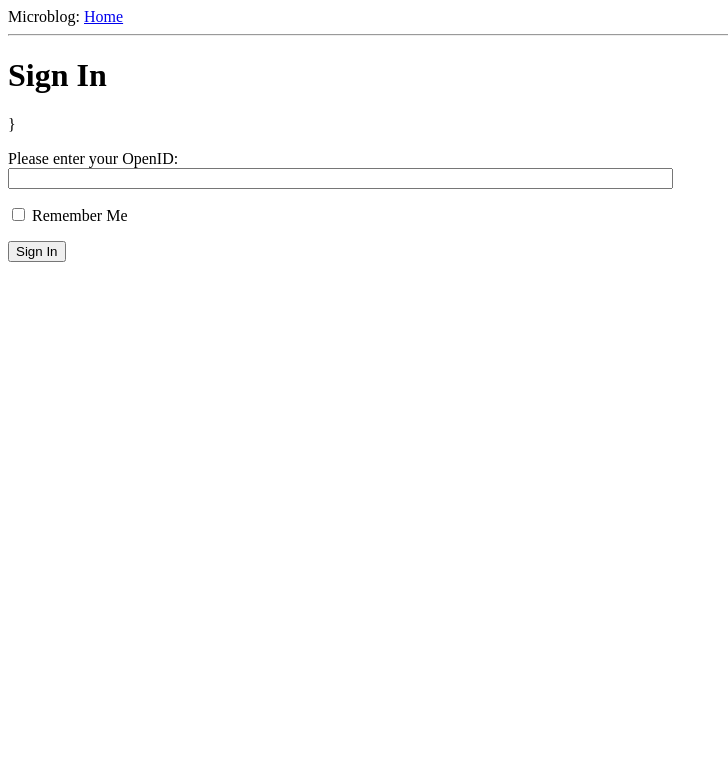
After one commit to dorajam/microblog, a Flask app: page /login in a window 1280 px wide. The commit adds this page. Shown: the top 783 px of the page, without its empty margins (0-728 px from the left). Run offline with Flask 2, Linux system fonts and the light colour scheme.

Commit message:
form added

```diff
--- a/app/__init__.py
+++ b/app/__init__.py
@@ -3,4 +3,5 @@
 from flask import Flask
 
 app = Flask(__name__)     # this is an instance -> different from the app package (folder)
+app.config.from_object('config')
 from app import views
--- /dev/null
+++ b/app/forms.py
@@ -0,0 +1,7 @@
+from flask.ext.wtf import Form
+from wtforms import StringField, BooleanField
+from wtforms.validators import DataRequired
+
+class LoginForm(Form):
+    openid = StringField('openid', validators=[DataRequired()])
+    remember_me = BooleanField('remember_me', default=False)
--- /dev/null
+++ b/app/templates/base.html
@@ -0,0 +1,16 @@
+<html>
+  <head>
+    {% if title %}
+    <title>{{title}}</title>
+    {%else%}
+    <title>Welcome there</title>
+    {%endif%}
+  </head>
+  <body>
+    <div>
+      Microblog: <a href="/index">Home</a></div>
+    <hr>
+    {% block content %}
+    {% endblock %}
+  </body>
+</html>
--- /dev/null
+++ b/app/templates/login.html
@@ -0,0 +1,14 @@
+{% extends "base.html" %}
+
+{% block content %}
+<h1>Sign In</h1>
+<form action="" method="post"  name="login">
+  {{ form.hidden_tag() }}}
+  <p>
+    Please enter your OpenID: <br>
+    {{ form.openid(size=80)}}</br>
+  </p>
+  <p>{{ form.remember_me }} Remember Me</p>
+  <p><input type="submit" value="Sign In"></p>
+</form>
+{% endblock %}
--- a/app/views.py
+++ b/app/views.py
@@ -1,6 +1,7 @@
 # first view function (in the app package)
-from flask import render_template
+from flask import render_template, flash, redirect
 from app import app
+from .forms import LoginForm
 
 @app.route('/')
 @app.route('/index')
@@ -18,4 +19,9 @@ def index():
     ]
 
     # arguments after your index.html should be all dynamic content variables
-    return render_template('index.html', title='Home', user=user['random'],posts=posts)
+    return render_template('index.html', title='Home', user=user,posts=posts)
+
+@app.route('/login', methods=['GET', 'POST'])
+def login():
+    form = LoginForm()
+    return render_template('login.html', title='Sign In', form=form)
--- /dev/null
+++ b/config.py
@@ -0,0 +1,2 @@
+WTF_CSRF_ENABLED = True
+SECRET_KEY = 'you-will-never-guess'
```
Also changed, not shown: app/templates/index.html (+7 -12 lines), 4 other files.
